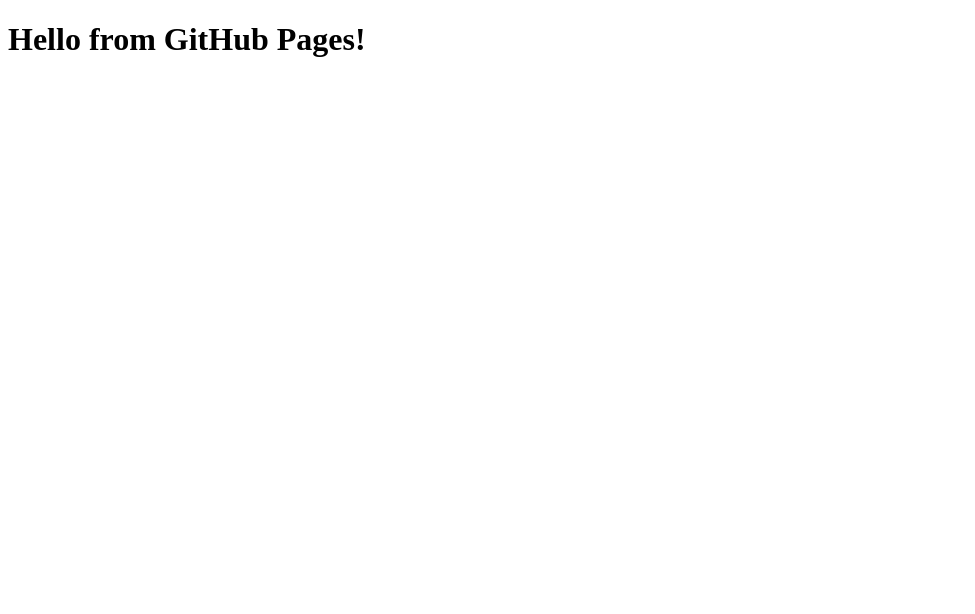
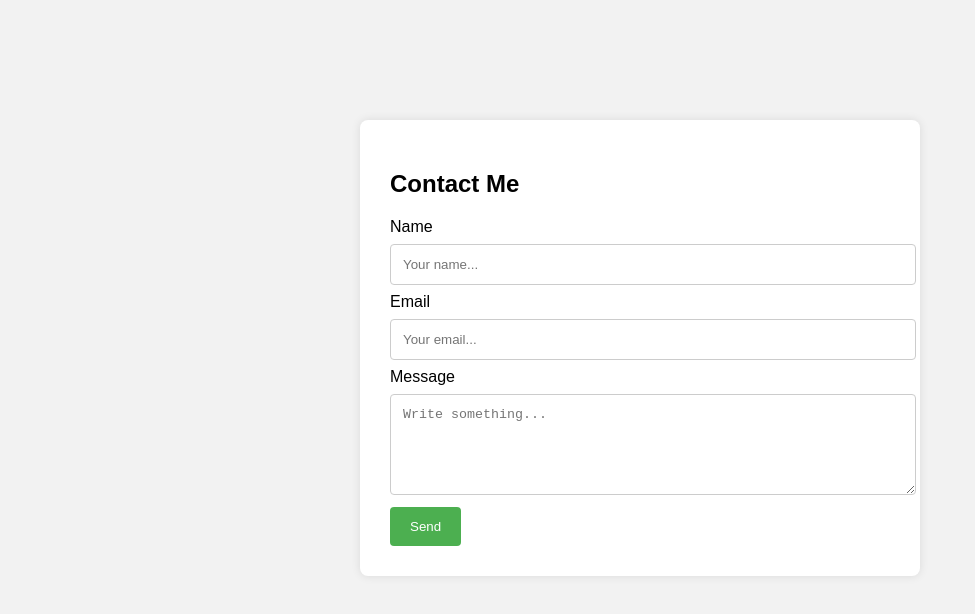
Before and after one commit to gtshen/gaotang-shen, a plain HTML site: page index.html in a window 1280 px wide. Shown: the whole page, without its empty margins (0-975 px from the left). Drawn offline with Linux system fonts and the light colour scheme.

Commit message:
Update index.html

```diff
--- a/index.html
+++ b/index.html
@@ -1,9 +1,62 @@
 <!DOCTYPE html>
-<html>
+<html lang="en">
 <head>
-  <title>My GitHub Page</title>
+  <meta charset="UTF-8">
+  <meta name="viewport" content="width=device-width, initial-scale=1">
+  <title>Contact Me</title>
+  <style>
+    body {
+      font-family: Arial, sans-serif;
+      background: #f2f2f2;
+      margin: 0;
+      padding: 20px;
+    }
+    .container {
+      max-width: 500px;
+      margin: 100px auto;
+      background: #fff;
+      padding: 30px;
+      border-radius: 8px;
+      box-shadow: 0 0 10px rgba(0,0,0,0.1);
+    }
+    input, textarea {
+      width: 100%;
+      padding: 12px;
+      margin: 8px 0;
+      border: 1px solid #ccc;
+      border-radius: 4px;
+    }
+    button {
+      background-color: #4CAF50;
+      color: white;
+      padding: 12px 20px;
+      border: none;
+      border-radius: 4px;
+      cursor: pointer;
+    }
+    button:hover {
+      background-color: #45a049;
+    }
+    h2 {
+      margin-bottom: 20px;
+    }
+  </style>
 </head>
 <body>
-  <h1>Hello from GitHub Pages!</h1>
+  <div class="container">
+    <h2>Contact Me</h2>
+    <form action="mailto:your-email@example.com" method="POST" enctype="text/plain">
+      <label for="name">Name</label>
+      <input type="text" id="name" name="name" placeholder="Your name..." required>
+
+      <label for="email">Email</label>
+      <input type="email" id="email" name="email" placeholder="Your email..." required>
+
+      <label for="message">Message</label>
+      <textarea id="message" name="message" placeholder="Write something..." rows="5" required></textarea>
+
+      <button type="submit">Send</button>
+    </form>
+  </div>
 </body>
 </html>
```
